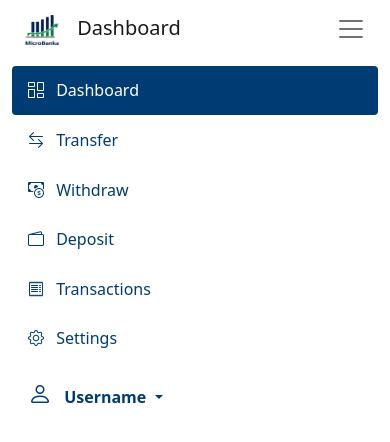
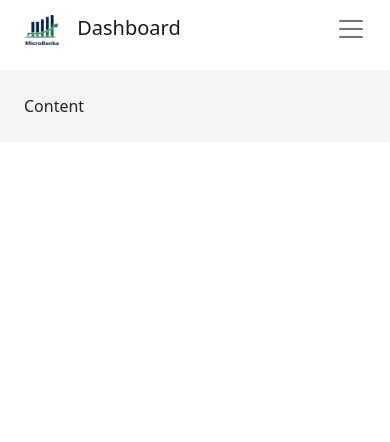
Before and after one commit to thomasalemayehu/WAP-Project, a plain HTML site: page client/dashboard.htm in a window 390 px wide. Drawn offline with nearby package versions, Linux system fonts and the light colour scheme.

Commit message:
Fix Moblie Nav

```diff
--- a/client/dashboard.htm
+++ b/client/dashboard.htm
@@ -121,7 +121,7 @@
               <span class="navbar-toggler-icon"></span>
             </button>
             <div
-              class="collapse navbar-collapse d-block d-lg-none"
+              class="collapse navbar-collapse d-lg-none"
               id="navbarSupportedContent"
             >
               <ul class="navbar-nav me-auto mb-2 mb-lg-0 nav-pills">
```
Also changed, not shown: client/deposit.htm (+1 -1 lines), client/transfer.htm (+1 -1 lines), client/withdraw.htm (+1 -1 lines).
